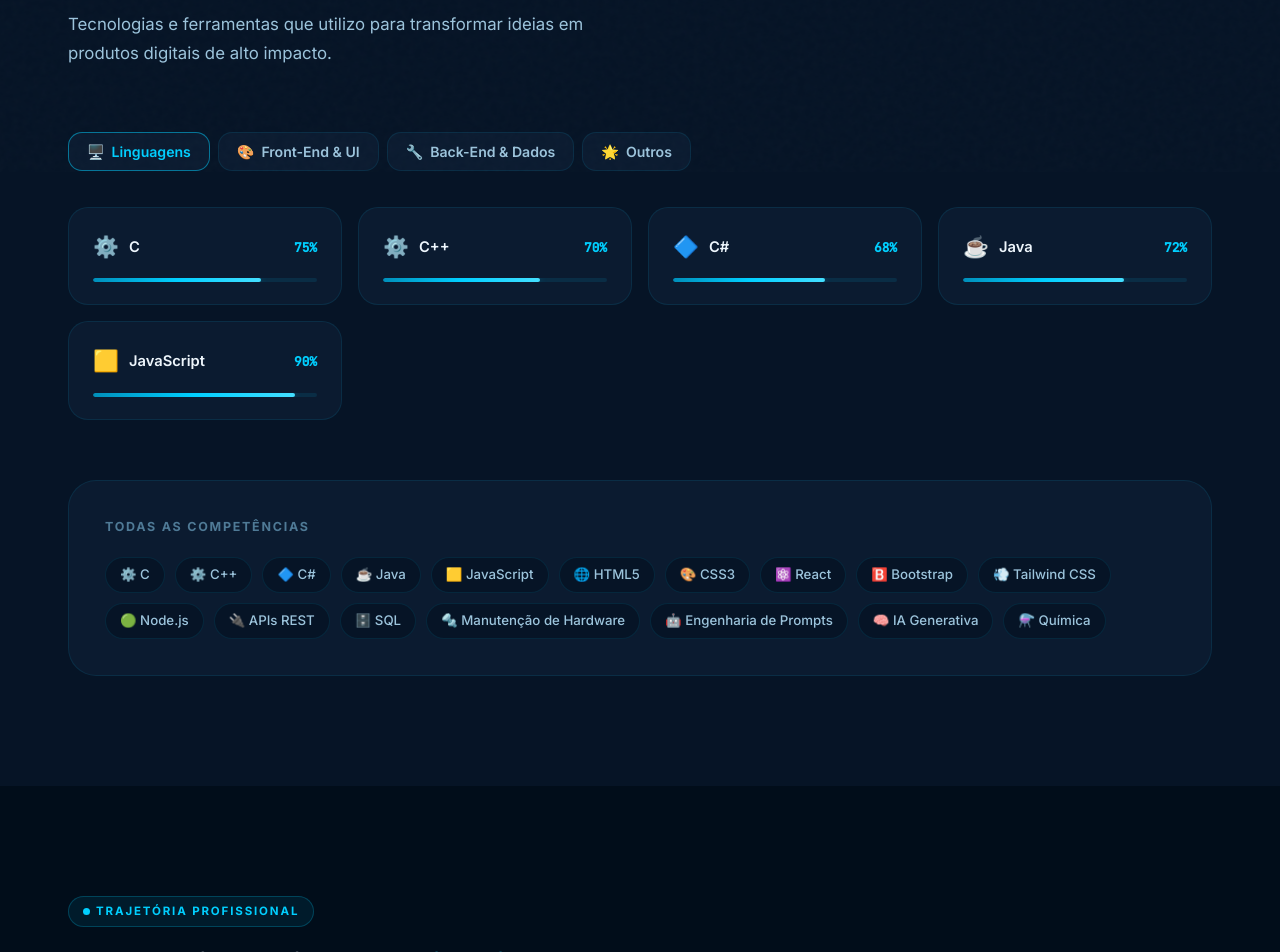
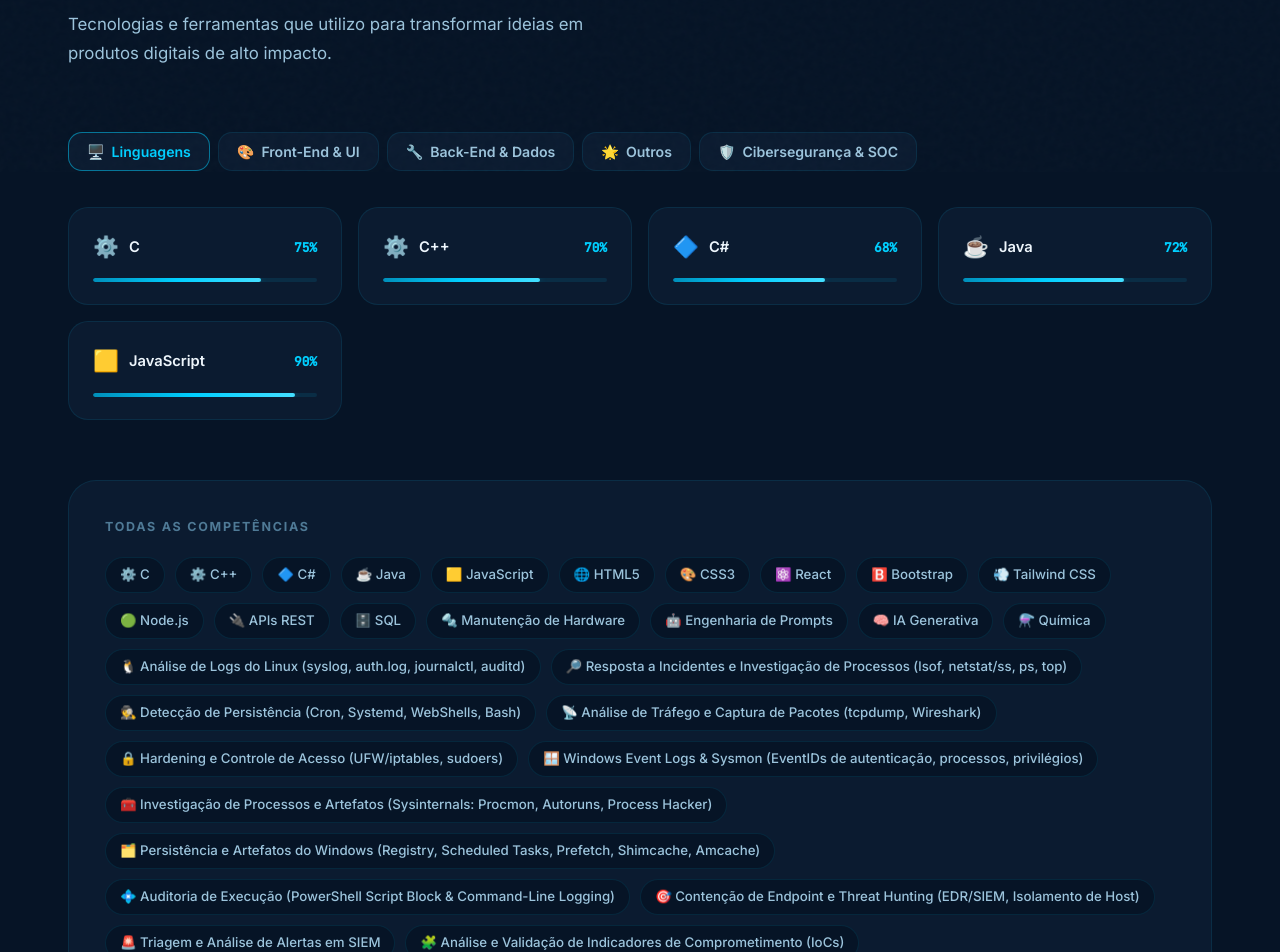
Before and after one commit to LucasMendesBSantos/Curriculo-Online-Tech----Quim, a React (Vite) app: page / in a window 1280 px wide. Shown: the part 1020-1972 px from the top of the page. Built offline with nearby package versions, Linux system fonts and the light colour scheme.

Commit message:
Colocando a aba de Cibersegurança

```diff
--- a/src/components/sections/Skills.jsx
+++ b/src/components/sections/Skills.jsx
@@ -15,6 +15,33 @@
 
   const currentTab = categories.find(c => c.id === activeTab) ?? categories[0];
   const safeActiveTab = categories.some(c => c.id === activeTab) ? activeTab : categories[0].id;
+
+  const flattenSkills = cat => cat.skills ?? cat.groups.flatMap(g => g.skills);
+
+  const renderCard = (skill, i) => (
+    <motion.div
+      key={skill.name}
+      className={styles.card}
+      initial={{ opacity: 0, scale: 0.88, y: 20 }}
+      animate={{ opacity: 1, scale: 1,    y: 0  }}
+      transition={{ delay: i * 0.07, duration: 0.45, ease: [0.22, 1, 0.36, 1] }}
+      whileHover={{ y: -6, scale: 1.04 }}
+    >
+      <div className={styles.cardTop}>
+        <span className={styles.cardIcon}>{skill.icon}</span>
+        <span className={styles.cardName}>{skill.name}</span>
+        <span className={styles.cardLevel}>{skill.level}%</span>
+      </div>
+      <div className={styles.barTrack}>
+        <motion.div
+          className={styles.barFill}
+          initial={{ width: 0 }}
+          animate={{ width: `${skill.level}%` }}
+          transition={{ duration: 0.8, delay: i * 0.07 + 0.2, ease: 'easeOut' }}
+        />
+      </div>
+    </motion.div>
+  );
 
   return (
     <section className={`section section--alt ${styles.skills}`} id="skills">
@@ -53,36 +80,25 @@
         <AnimatePresence mode="wait">
           <motion.div
             key={`${mode}-${safeActiveTab}`}
-            className={styles.grid}
             initial={{ opacity: 0, y: 20 }}
             animate={{ opacity: 1, y: 0 }}
             exit={{    opacity: 0, y: -20 }}
             transition={{ duration: 0.35, ease: 'easeInOut' }}
           >
-            {currentTab.skills.map((skill, i) => (
-              <motion.div
-                key={skill.name}
-                className={styles.card}
-                initial={{ opacity: 0, scale: 0.88, y: 20 }}
-                animate={{ opacity: 1, scale: 1,    y: 0  }}
-                transition={{ delay: i * 0.07, duration: 0.45, ease: [0.22, 1, 0.36, 1] }}
-                whileHover={{ y: -6, scale: 1.04 }}
-              >
-                <div className={styles.cardTop}>
-                  <span className={styles.cardIcon}>{skill.icon}</span>
-                  <span className={styles.cardName}>{skill.name}</span>
-                  <span className={styles.cardLevel}>{skill.level}%</span>
+            {currentTab.groups ? (
+              currentTab.groups.map(group => (
+                <div key={group.title} className={styles.groupBlock}>
+                  <p className={styles.groupTitle}>{group.title}</p>
+                  <div className={styles.grid}>
+                    {group.skills.map((skill, i) => renderCard(skill, i))}
+                  </div>
                 </div>
-                <div className={styles.barTrack}>
-                  <motion.div
-                    className={styles.barFill}
-                    initial={{ width: 0 }}
-                    animate={{ width: `${skill.level}%` }}
-                    transition={{ duration: 0.8, delay: i * 0.07 + 0.2, ease: 'easeOut' }}
-                  />
-                </div>
-              </motion.div>
-            ))}
+              ))
+            ) : (
+              <div className={styles.grid}>
+                {currentTab.skills.map((skill, i) => renderCard(skill, i))}
+              </div>
+            )}
           </motion.div>
         </AnimatePresence>
 
@@ -91,7 +107,7 @@
           <div className={styles.allSection}>
             <p className={styles.allTitle}>Todas as competências</p>
             <div className={styles.allChips}>
-              {categories.flatMap(cat => cat.skills).map(skill => (
+              {categories.flatMap(flattenSkills).map(skill => (
                 <motion.span
                   key={`${mode}-${skill.name}`}
                   className={styles.chip}
--- a/src/components/sections/Skills.module.css
+++ b/src/components/sections/Skills.module.css
@@ -41,6 +41,18 @@
   grid-template-columns: repeat(auto-fill, minmax(240px, 1fr));
   gap: 16px;
   margin-bottom: 60px;
+}
+
+/* Grupos dentro de uma aba (ex.: Cibersegurança & SOC) */
+.groupBlock { margin-bottom: 12px; }
+
+.groupTitle {
+  font-size: 0.78rem;
+  font-weight: 700;
+  text-transform: uppercase;
+  letter-spacing: 0.1em;
+  color: var(--accent);
+  margin-bottom: 16px;
 }
 
 /* Skill card */
--- a/src/data/skills.js
+++ b/src/data/skills.js
@@ -43,6 +43,41 @@
       { name: 'Engenharia de Prompts',  icon: '🤖', level: 90 },
       { name: 'IA Generativa',          icon: '🧠', level: 80 },
       { name: 'Química',                icon: '⚗️', level: 84 },
+    ],
+  },
+  {
+    id: 'cybersec',
+    label: 'Cibersegurança & SOC',
+    icon: '🛡️',
+    groups: [
+      {
+        title: 'SOC & Investigação em Ambientes Linux',
+        skills: [
+          { name: 'Análise de Logs do Linux (syslog, auth.log, journalctl, auditd)', icon: '🐧', level: 82 },
+          { name: 'Resposta a Incidentes e Investigação de Processos (lsof, netstat/ss, ps, top)', icon: '🔎', level: 78 },
+          { name: 'Detecção de Persistência (Cron, Systemd, WebShells, Bash)', icon: '🕵️', level: 75 },
+          { name: 'Análise de Tráfego e Captura de Pacotes (tcpdump, Wireshark)', icon: '📡', level: 80 },
+          { name: 'Hardening e Controle de Acesso (UFW/iptables, sudoers)', icon: '🔒', level: 77 },
+        ],
+      },
+      {
+        title: 'SOC & Investigação em Ambientes Windows',
+        skills: [
+          { name: 'Windows Event Logs & Sysmon (EventIDs de autenticação, processos, privilégios)', icon: '🪟', level: 80 },
+          { name: 'Investigação de Processos e Artefatos (Sysinternals: Procmon, Autoruns, Process Hacker)', icon: '🧰', level: 76 },
+          { name: 'Persistência e Artefatos do Windows (Registry, Scheduled Tasks, Prefetch, Shimcache, Amcache)', icon: '🗂️', level: 74 },
+          { name: 'Auditoria de Execução (PowerShell Script Block & Command-Line Logging)', icon: '💠', level: 78 },
+          { name: 'Contenção de Endpoint e Threat Hunting (EDR/SIEM, Isolamento de Host)', icon: '🎯', level: 79 },
+        ],
+      },
+      {
+        title: 'Habilidades Gerais de SOC & Operação',
+        skills: [
+          { name: 'Triagem e Análise de Alertas em SIEM', icon: '🚨', level: 83 },
+          { name: 'Análise e Validação de Indicadores de Comprometimento (IoCs)', icon: '🧩', level: 80 },
+          { name: 'Mapeamento de Ameaças (MITRE ATT&CK & Cyber Kill Chain)', icon: '🗺️', level: 85 },
+        ],
+      },
     ],
   },
 ];
```
